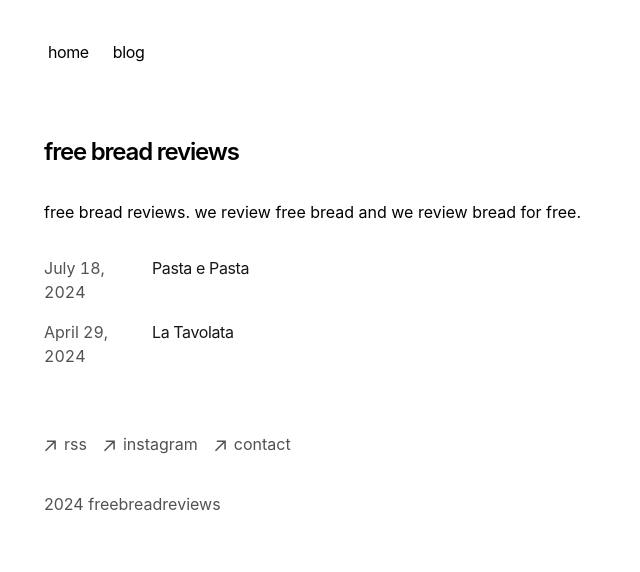
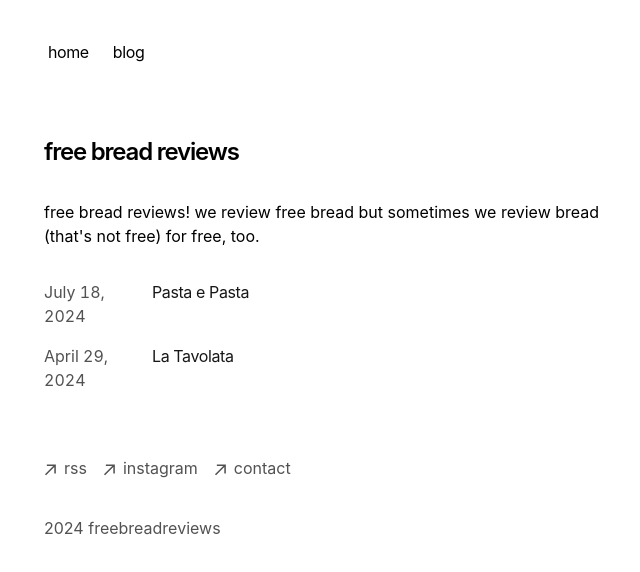
Before and after one commit to jarrensj/freebreadreviews, a Next.js app: page / in a window 1280 px wide. Shown: the top 572 px of the page, without its empty margins (308-948 px from the left). Built offline with nearby package versions, Linux system fonts and the light colour scheme.

Commit message:
edit home page text

```diff
--- a/app/page.tsx
+++ b/app/page.tsx
@@ -7,7 +7,7 @@ export default function Page() {
         free bread reviews
       </h1>
       <p className="mb-4">
-        {`free bread reviews. we review free bread and we review bread for free.`}
+        {`free bread reviews! we review free bread but sometimes we review bread (that's not free) for free, too.`}
       </p>
       <div className="my-8">
         <BlogPosts />
```
